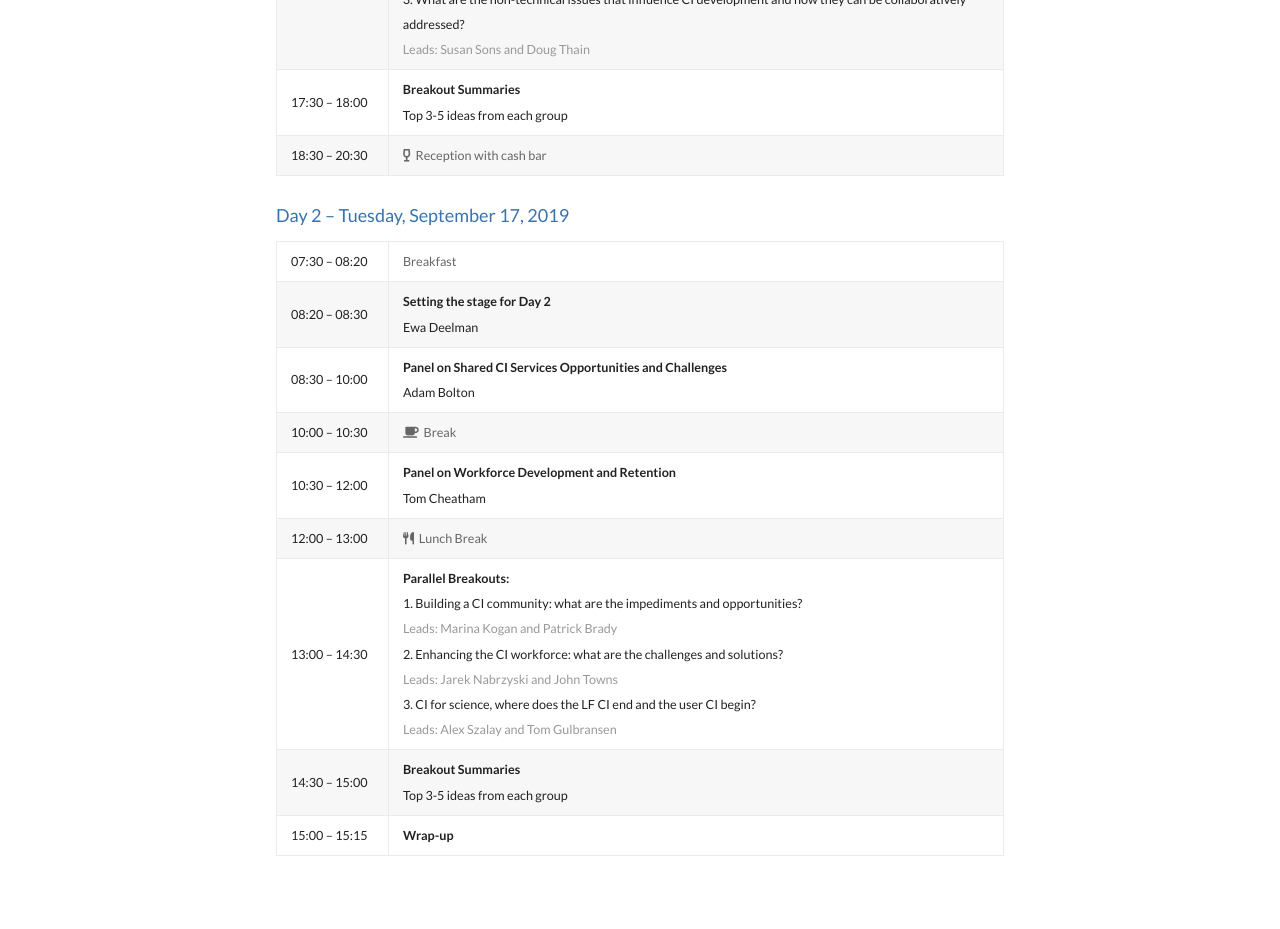
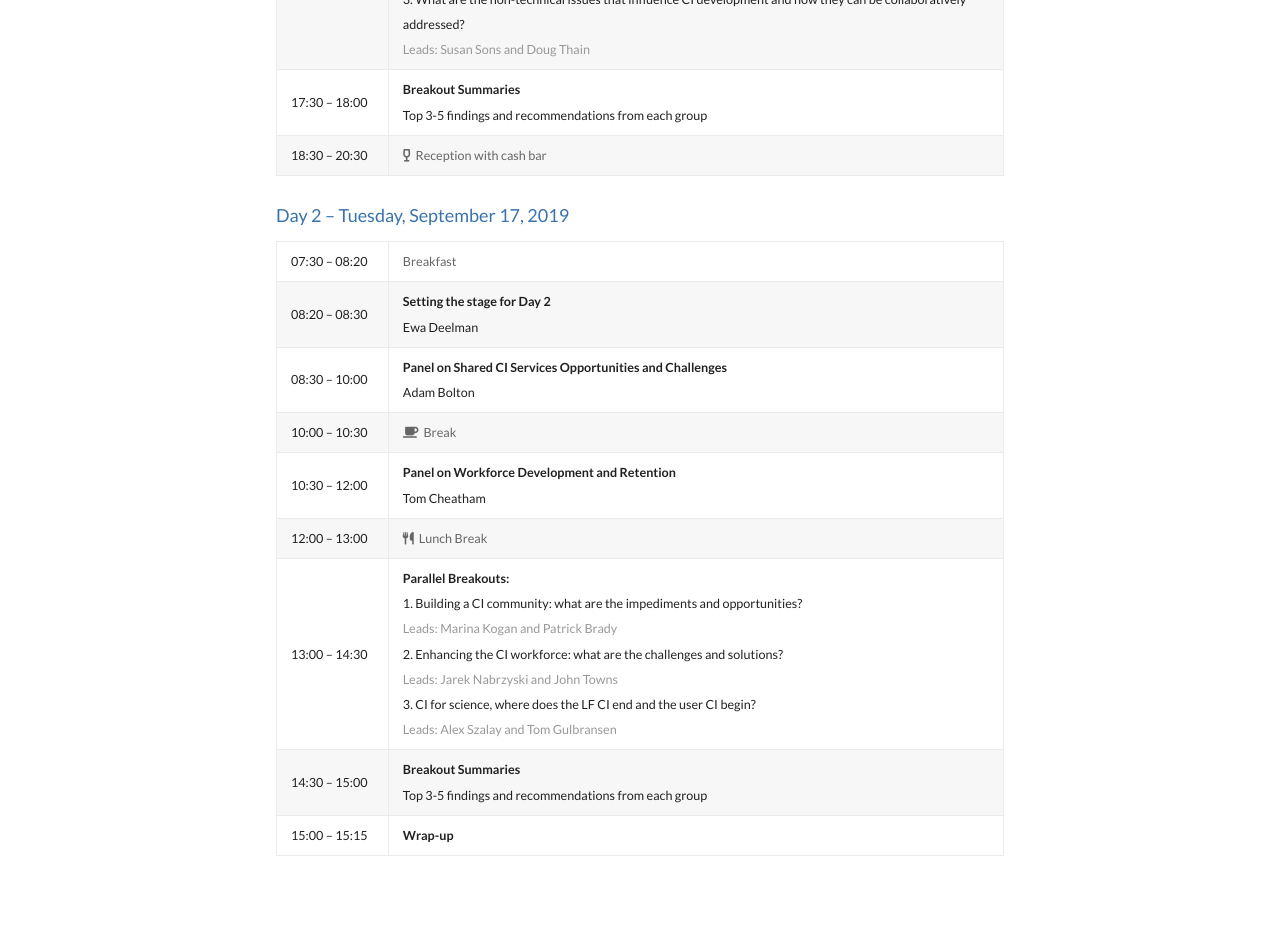
Before and after one commit to facilitiesci/facilitiesci.github.io, a Jekyll site: the page built from agenda.md, in a window 1280 px wide. Shown: the part 1233-2162 px from the top of the page. Built offline with Jekyll 4.4.1, drawn with Linux system fonts in a browser that asks for light colours; nearby versions of some CDN libraries.

Commit message:
Update agenda.md

```diff
--- a/agenda.md
+++ b/agenda.md
@@ -29,7 +29,7 @@
 | 15:15 - 15:30	| **Setting up the Breakouts**
 | 15:30 – 16:00	| <span style="color: #666"><i class="fas fa-coffee"></i>&nbsp;&nbsp;Break</span>
 | 16:00 – 17:30	| **Parallel Breakouts:**<br />1. What are the opportunities for collaboration between LFs and other Large CI projects?<br /><span style="color: #999; padding-bottom: 1em">Leads: Brian Bockelman and Ilya Baldin</span><br />2. What are the CI challenges that need to be addressed in the next 5 years to support LFs science missions?<br /><span style="color: #999; padding-bottom: 1em">Leads: Anirban Mandal and Daryl Swensen</span><br />3. What are the non-technical issues that influence CI development and how they can be collaboratively addressed?<br /><span style="color: #999; padding-bottom: 1em">Leads: Susan Sons and Doug Thain</span>
-| 17:30 – 18:00	| **Breakout Summaries**<br />Top 3-5 ideas from each group
+| 17:30 – 18:00	| **Breakout Summaries**<br />Top 3-5 findings and recommendations from each group
 | 18:30 – 20:30	| <span style="color: #666"><i class="fas fa-wine-glass-alt"></i>&nbsp;&nbsp;Reception with cash bar</span>
 
 ### Day 2 – Tuesday, September 17, 2019
@@ -41,5 +41,5 @@
 | 10:30 – 12:00	| **Panel on Workforce Development and Retention**<br />Tom Cheatham
 | 12:00 – 13:00 | <span style="color: #666"><i class="fas fa-utensils"></i>&nbsp;&nbsp;Lunch Break</span>
 | 13:00 – 14:30 | **Parallel Breakouts:**<br />1. Building a CI community: what are the impediments and opportunities?<br /><span style="color: #999; padding-bottom: 1em">Leads: Marina Kogan and Patrick Brady</span><br />2. Enhancing the CI workforce: what are the challenges and solutions?<br /><span style="color: #999; padding-bottom: 1em">Leads: Jarek Nabrzyski and John Towns</span><br />3. CI for science, where does the LF CI end and the user CI begin?<br /><span style="color: #999; padding-bottom: 1em">Leads: Alex Szalay and Tom Gulbransen</span>
-| 14:30 – 15:00	| **Breakout Summaries**<br />Top 3-5 ideas from each group
+| 14:30 – 15:00	| **Breakout Summaries**<br />Top 3-5 findings and recommendations from each group
 | 15:00 – 15:15	| **Wrap-up**
```
